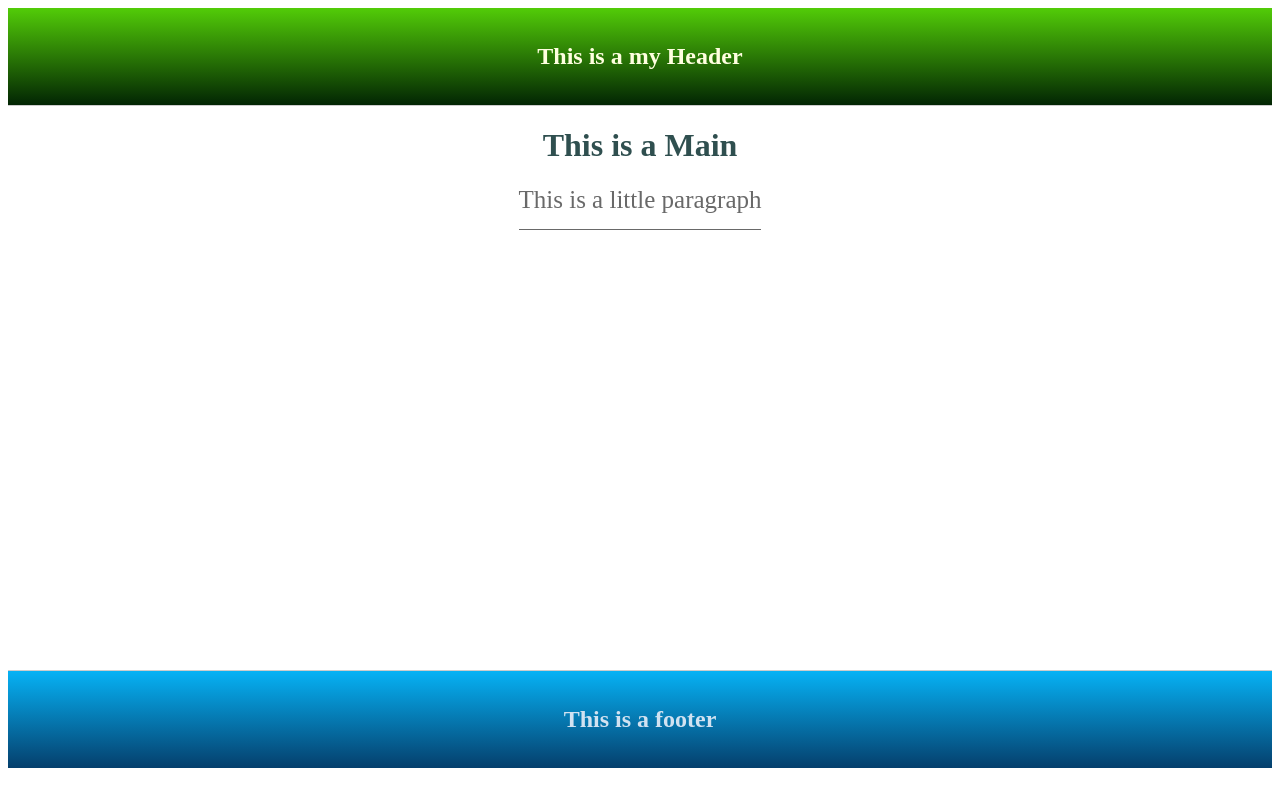
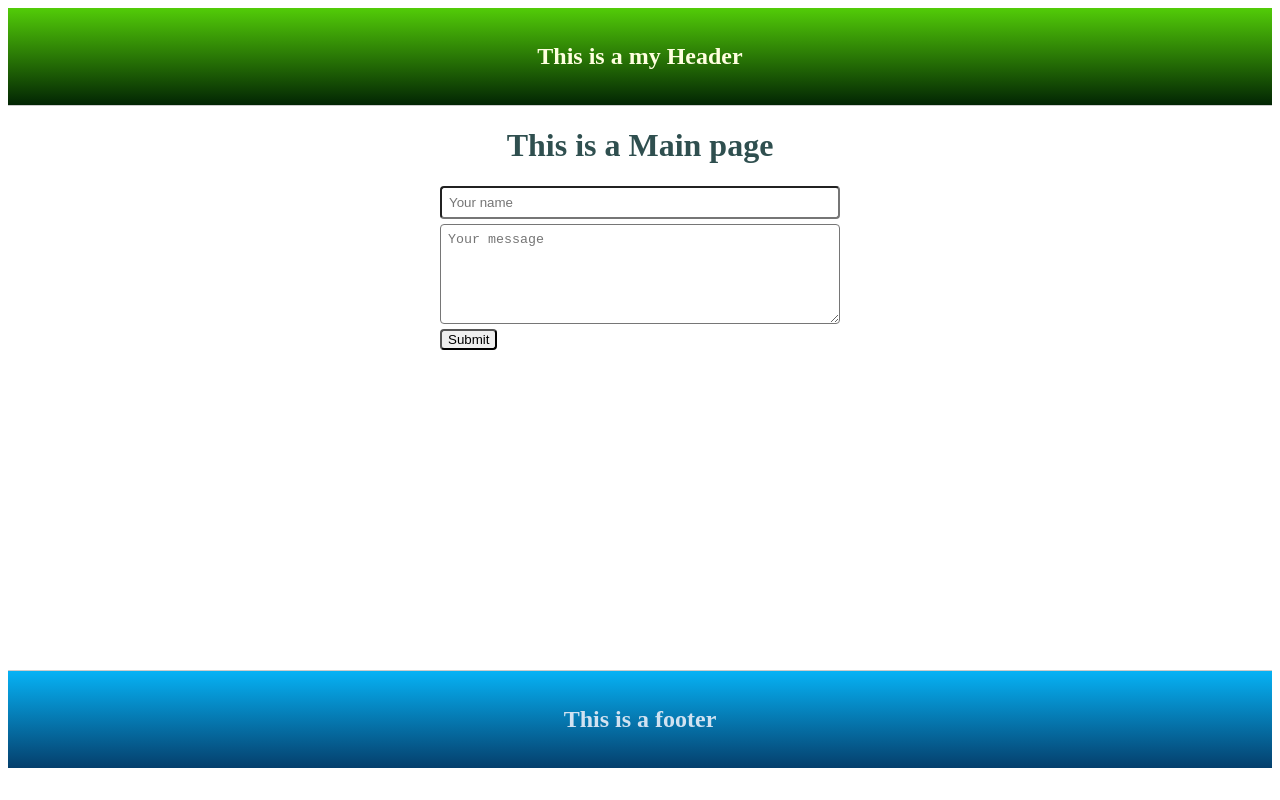
Before and after one commit to youngFrontendDeveloper/gb-react, a React (Create React App) app: page / in a window 1280 px wide. Built offline with nearby package versions, Linux system fonts and the light colour scheme.

Commit message:
Начала делать 2 урок

```diff
--- a/src/App.js
+++ b/src/App.js
@@ -9,6 +9,7 @@ function App() {
 
   const headerText = "This is a my Header";
   const footerText = "This is a footer";
+
   return (
     <div className="app">
       <Header header={ headerText }/>
--- a/src/components/Main/Main.css
+++ b/src/components/Main/Main.css
@@ -1,3 +1,35 @@
 .main_block {
   flex: 1 0 auto;
 }
+
+.form {
+  display: flex;
+  flex-direction: column;
+  align-items: flex-start;
+  width: 70%;
+  max-width: 400px;
+  margin: 20px auto;
+}
+
+.form__item {
+  width: 100%;
+  margin-bottom: 5px;
+  padding: 7px;
+  box-sizing: border-box;
+  border-radius: 4px;
+}
+
+/*.form__name {*/
+/*  width: 100%;*/
+/*  margin-bottom: 5px;*/
+/*  padding: 7px;*/
+/*  box-sizing: border-box;*/
+/*}*/
+
+.form__message {
+  height: 100px;
+}
+
+.form__btn {
+  border-radius: 4px;
+}
--- a/src/components/Main/Main.js
+++ b/src/components/Main/Main.js
@@ -1,15 +1,79 @@
-import Message from "../Message/Message";
-import React from "react";
+import React, { useEffect, useRef, useState } from "react";
+import MessagesList from "../MessagesList/MessagesList";
 
 import "./Main.css";
 
 function Main() {
-  const messageText = "This is a little paragraph";
+  const [ userName, setUserName ] = useState( "" );
+  const [ userMessage, setUserMessage ] = useState( "" );
+  const [ messages, setMessages ] = useState( [] );
+  const nameRef = useRef( "" );
+  const messageRef = useRef( "" );
+
+
+  const changeInput = () => {
+    setUserName( nameRef.current.value );
+    setUserMessage( messageRef.current.value );
+  };
+
+  const addMessageInArr = (event) => {
+    event.preventDefault();
+    setMessages( [ ...messages, {
+      name: nameRef.current.value,
+      message: messageRef.current.value
+    } ] );
+    nameRef.current.value = "";
+    messageRef.current.value = "";
+    nameRef.current.focus();
+  };
+
+  // useEffect( () => {
+  //   return (
+  //     <div>
+  //       <p>Автор: Бот </p>
+  //       <p>Пожалуйста, соблюдайте правила при написании сообщений: относитесь к другим авторам с уважением, не
+  //         употребляйте матерных и грубых выражений</p>
+  //     </div>
+  //   );
+  //   console.log("ok");
+  // }, [ messages ] );
+
+  // const messageBot =()=> {
+  //   return (
+  //     <li>
+  //       <p>Автор: Бот </p>
+  //       <p>Пожалуйста, соблюдайте правила при написании сообщений: относитесь к другим авторам с уважением, не
+  //         употребляйте матерных и грубых выражений</p>
+  //     </li>
+  //   );
+  // }
+
+  // const isEmpty = () => messages.length ? true : false;
+
+  const createComponent = messages.map( (item, index) => {
+    return (
+      <div className="messages__item" key={ index }>
+        <p className="messages__author">Автор: <span className="messages__author-name">{ item.name }</span></p>
+        <p className="messages__text">{ item.message }</p>
+      </div>
+    );
+  } );
+
 
   return (
     <main className="main_block">
-      <h1>This is a Main</h1>
-      <Message text={ messageText }/>
+      <h1>This is a Main page</h1>
+      <div className="messages">
+        <MessagesList createComponent={ createComponent }/>
+
+      </div>
+      <form action="#" className="form">
+        <input type="text" ref={ nameRef } onChange={ changeInput } placeholder="Your name"
+               className="form__item form__name"/>
+        <textarea ref={ messageRef } onChange={ changeInput } placeholder="Your message"
+                  className="form__item form__message" />
+        <button onClick={ addMessageInArr } className="form__btn">Submit</button>
+      </form>
     </main>
   );
 }
--- a/src/components/Message/Message.js
+++ b/src/components/Message/Message.js
@@ -1,9 +1,23 @@
 import "./Message.css";
+import React from "react";
 
-function Message({ text }) {
+function Message({ text, addMessage }) {
   return (
     <>
-      <p className="text">{ text }</p>
+      <p>{text}</p>
+      <ul>
+        {addMessage}
+        {/*{ data.map( (item, index) => {*/}
+        {/*  return (*/}
+        {/*    <li key={ index }>*/}
+        {/*      <p>Автор: { item.name }</p>*/}
+        {/*      <p>{ item.message }</p>*/}
+        {/*    </li> );*/}
+        {/*  } )*/}
+        {/*}*/}
+      </ul>
+
+
     </>
   );
 }
--- /dev/null
+++ b/src/components/MessagesList/MessagesList.css
@@ -0,0 +1,30 @@
+.messages {
+  padding-left: 0;
+  /*border: 1px solid #cccccc;*/
+  list-style: none;
+}
+
+.messages__item {
+  margin-bottom: 10px;
+  padding: 20px;
+  background-color: rgba(193, 213, 232, 0.38);
+}
+
+.messages__author {
+  margin: 0;
+  padding: 10px;
+  /*padding-bottom: 20px;*/
+  text-align: left;
+}
+
+.messages__author-name {
+  color: #706f6f;
+}
+
+.messages__text {
+  margin: 0;
+  padding: 10px;
+  text-align: left;
+  color: #706f6f;
+  background-color: rgba(196, 208, 222, 0.27);
+}
--- /dev/null
+++ b/src/components/MessagesList/MessagesList.js
@@ -0,0 +1,11 @@
+import "./MessagesList.css";
+
+function MessagesList({ createComponent }) {
+  return (
+   <>
+     { createComponent }
+   </>
+  );
+}
+
+export default MessagesList;
```
Also changed, not shown: 1 other file (tests, documents, lock files or other folders).
